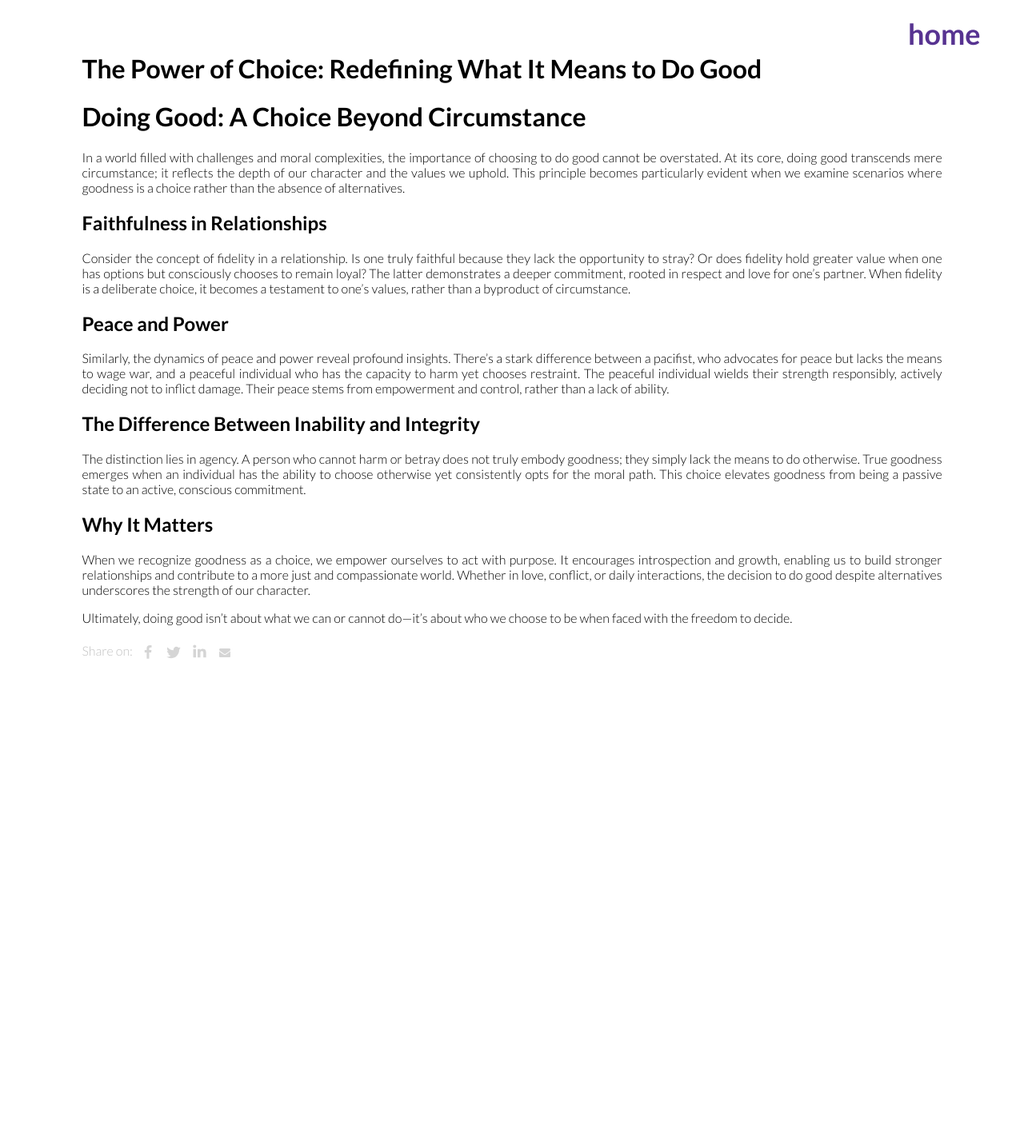
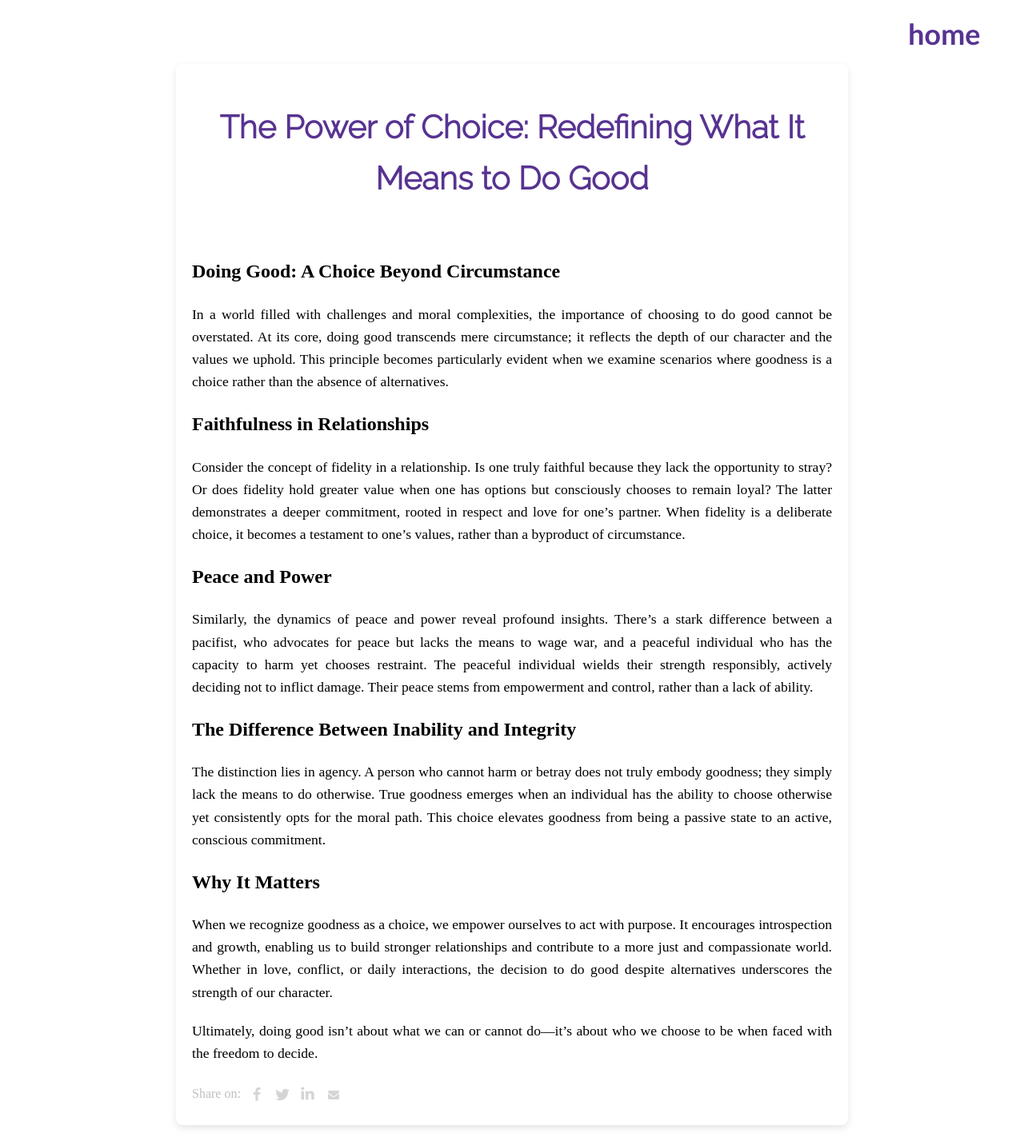
Before and after one commit to 123porAlan/123porAlan.github.io, a Jekyll site: the page built from _posts/2024-11-16-The Power of Choice.md, in a window 1280 px wide. Shown: the whole page at 80% size. Built offline with Jekyll 4.4.1, drawn with Linux system fonts in a browser that asks for light colours; before the commit the page ends 936 px from its top, so only the background shows below that.

Commit message:
fix post css

```diff
--- a/_layouts/post.html
+++ b/_layouts/post.html
@@ -14,7 +14,10 @@ layout: default
             <!-- Header -->
                     <div class="content">
                         <div class="inner" style="text-align: justify;">
-                            <h1>{{page.title}}</h1>
+                            <header>
+                                <h1>{{page.title}}</h1>
+                                <br>
+                            </header>
                             <p >{{content}}</p>
                         </div>
                         <div>{% include share_buttons.html %}</div>
--- a/_posts/2024-11-16-The Power of Choice.md
+++ b/_posts/2024-11-16-The Power of Choice.md
@@ -3,7 +3,7 @@ layout: post
 title:  "The Power of Choice: Redefining What It Means to Do Good"
 date:   2024-11-16
 ---
-# Doing Good: A Choice Beyond Circumstance
+## Doing Good: A Choice Beyond Circumstance
 
 In a world filled with challenges and moral complexities, the importance of choosing to do good cannot be overstated. At its core, doing good transcends mere circumstance; it reflects the depth of our character and the values we uphold. This principle becomes particularly evident when we examine scenarios where goodness is a choice rather than the absence of alternatives.
 
--- a/assets/css/styles.css
+++ b/assets/css/styles.css
@@ -4,7 +4,7 @@ body {
       display: flex;
       justify-content: center; /* Centers horizontally */
       align-items: center;   /* Centers vertically */
-      height: 100vh;         /* Full viewport height */
+      min-height: 100vh;         /* Full viewport height */
       background-color: #ffffff;
 }
 #body-index {
@@ -78,21 +78,59 @@ body {
    font-weight: 800;
  }
 
- .content {
-  font-family: "Lato";
-   color:  #000000;
-   font-size: 1em;
-   font-weight: 300;
-   margin: 8%;
- }
 
- pre {
-  background: #f5f5f5;
-  padding: 10px;
-  border-radius: 5px;
+/* Wrapper styles for post */
+#wrapper {
+  margin-top: 60px; /* Asegura que el contenido no esté oculto detrás de la barra */
+  padding: 20px;
+  display: flex;
+  justify-content: center;
 }
-code {
-  background: #f5f5f5;
-  padding: 2px 4px;
-  border-radius: 3px;
+
+.content {
+  max-width: 800px; /* Limita el ancho del contenido para mejor legibilidad */
+  width: 100%;
+  background-color: #ffffff; /* Fondo blanco para el post */
+  padding: 20px;
+  border-radius: 8px; /* Esquinas redondeadas */
+  box-shadow: 0 4px 10px rgba(0, 0, 0, 0.1); /* Sombra para darle profundidad */
+  line-height: 1.6; /* Espaciado entre líneas para mejorar legibilidad */
 }
+
+/* Header (Title) styles */
+.content h1 {
+  font-family: "Raleway", sans-serif;
+  font-size: 2.5em; /* Título prominente */
+  font-weight: bold;
+  color: #573391; /* Color acorde al diseño general */
+  text-align: center;
+  margin-bottom: 20px;
+}
+
+/* Paragraph styles */
+.content p {
+  font-size: 1.1em;
+  text-align: justify;
+  margin-bottom: 20px;
+}
+
+
+.content div a {
+  font-family: "Lato", sans-serif;
+  color: #573391;
+  text-decoration: none;
+  font-size: 1em;
+  margin: 0 10px;
+}
+
+
+/* Responsive styles */
+@media (max-width: 768px) {
+  .content h1 {
+      font-size: 2em; /* Reduce el tamaño del título en pantallas pequeñas */
+  }
+
+  .content p {
+      font-size: 1em; /* Reduce ligeramente el tamaño del texto */
+  }
+}
```
